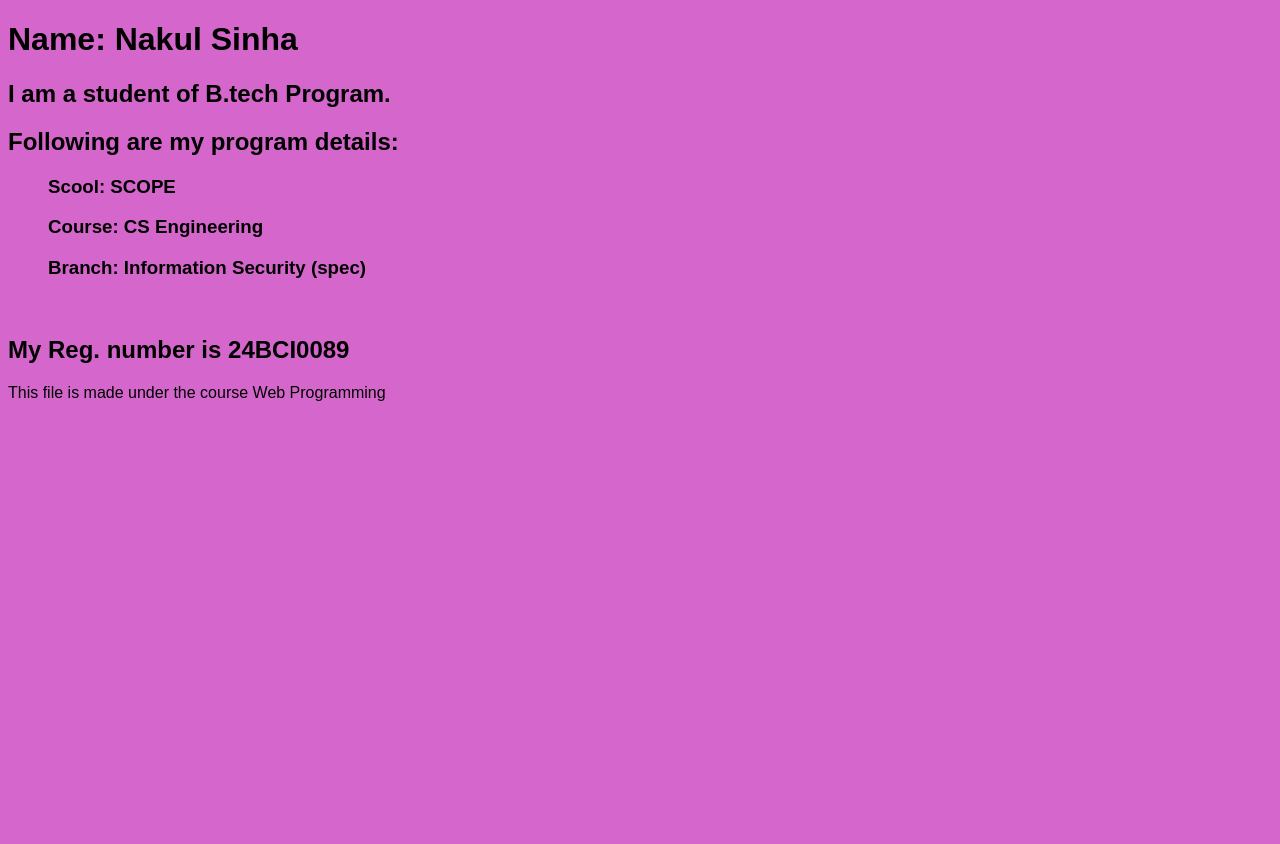
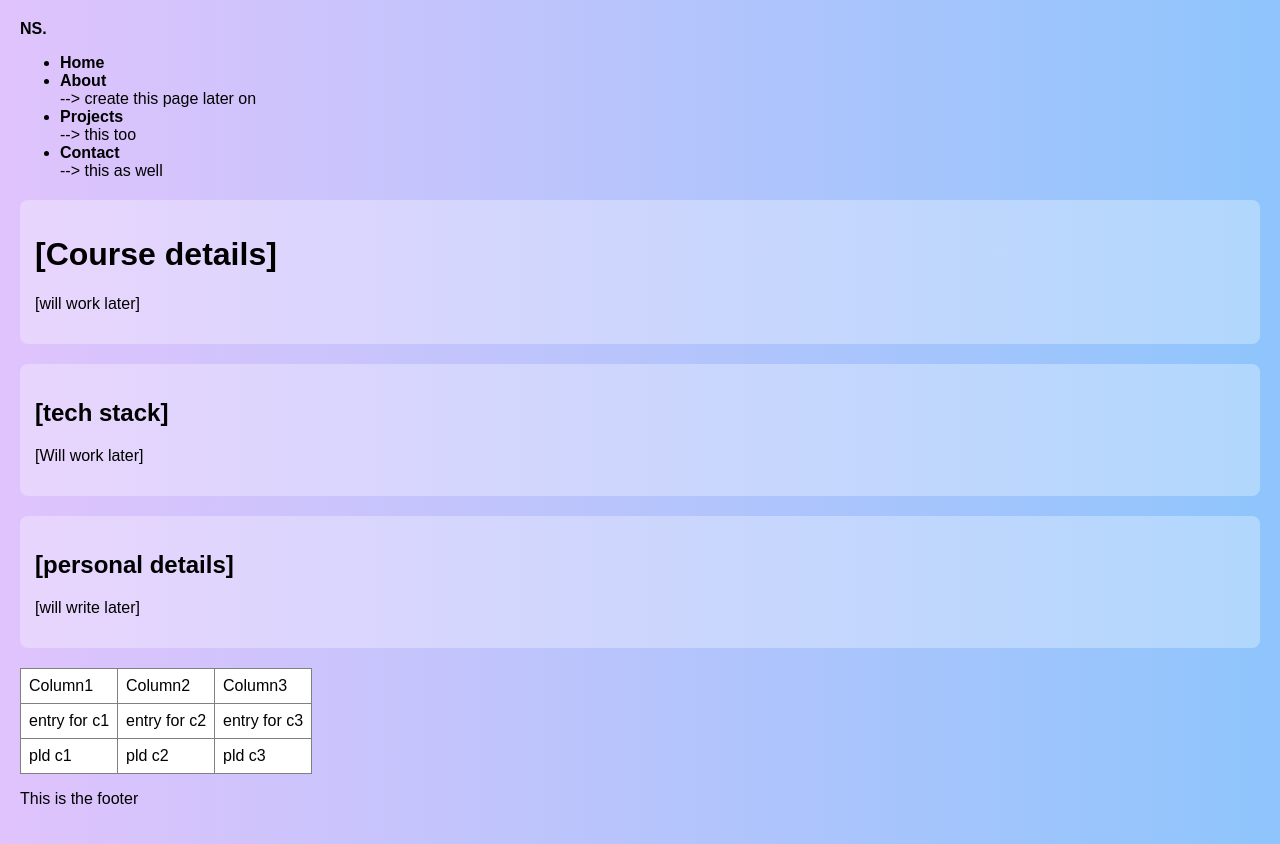
Before and after one commit to Nakul-Sinha/Lab_1, a plain HTML site: page index.html in a window 1280 px wide. Before the commit the page ends 800 px from the top, so only its background shows below. Drawn offline with Linux system fonts and the light colour scheme.

Commit message:
changes inn the main page

```diff
--- a/index.html
+++ b/index.html
@@ -1,33 +1,104 @@
 <!DOCTYPE html>
-<html>
+<html lang="en">
 
 <head>
-    <title>Lab 1 HW</title>
+    <meta charset="UTF-8">
+    <title>Nakul Sinha Lab work</title>
     <style>
         body {
-            background-color: #d567cc;
+            background: linear-gradient(to right, #e0c3fc, #8ec5fc);
+            /* Soft purple-blue gradient */
             color: black;
-            font-family: Arial, sans-serif;
+            font-family: sans-serif;
+            margin: 0;
+            padding: 20px;
+        }
+
+        header {
+            margin-bottom: 20px;
+        }
+
+        div {
+            margin-bottom: 20px;
+            padding: 15px;
+            background-color: rgba(255, 255, 255, 0.3);
+            /* Slight white tint for readability */
+            border-radius: 8px;
+        }
+
+        table {
+            background-color: white;
+            border-collapse: collapse;
+            margin-top: 20px;
+        }
+
+        td,
+        th {
+            padding: 8px;
+        }
+
+        a {
+            color: black;
+            text-decoration: none;
+            margin-right: 15px;
+            font-weight: bold;
+        }
+
+        a:hover {
+            text-decoration: underline;
         }
     </style>
 </head>
 
 <body>
+    <header>
+        <nav>
+            <a href="index.html" class="logo">NS.</a>
+            <ul class="nav-links">
+                <li><a href="index.html" class="active">Home</a></li>
+                <li><a href="about.html">About</a></li> --> create this page later on
+                <li><a href="projects.html">Projects</a></li> --> this too
+                <li><a href="contact.html">Contact</a></li> --> this as well
+            </ul>
+        </nav>
+    </header>
+    <!-- 3 Basic Divs -->
+    <div>
+        <h1>[Course details]</h1>
+        <p>[will work later]</p>
+    </div>
 
-    <h1>Name: Nakul Sinha</h1>
+    <div>
+        <h2>[tech stack]</h2>
+        <p>[Will work later]</p>
+    </div>
 
-    <h2>I am a student of B.tech Program.</h2>
-    <h2>Following are my program details: </h2>
-    <ol>
-        <h3>Scool: SCOPE</h3>
-        <h3>Course: CS Engineering</h3>
-        <h3>Branch: Information Security (spec)</h3>
-    </ol>
-    <br>
-    <h2> My Reg. number is 24BCI0089 </h2>
+    <div>
+        <h2>[personal details]</h2>
+        <p>[will write later]</p>
+    </div>
 
-    <p>This file is made under the course Web Programming</p>
+    <table border="1">
+        <tr>
+            <td>Column1</td>
+            <td>Column2</td>
+            <td>Column3</td>
+        </tr>
+        <tr>
+            <td>entry for c1</td>
+            <td>entry for c2</td>
+            <td>entry for c3</td>
+        </tr>
+        <tr>
+            <td>pld c1</td>
+            <td>pld c2</td>
+            <td>pld c3</td>
+        </tr>
+    </table>
 
+    <footer>
+        <p>This is the footer</p>
+    </footer>
 </body>
 
 </html>
--- /dev/null
+++ b/style.css
@@ -0,0 +1,278 @@
+:root {
+    --bg-color: #0f172a;
+    --card-bg: #1e293b;
+    --text-primary: #f8fafc;
+    --text-secondary: #94a3b8;
+    --accent-color: #38bdf8;
+    --accent-hover: #0ea5e9;
+    --font-main: 'Segoe UI', Tahoma, Geneva, Verdana, sans-serif;
+    --transition: all 0.3s ease;
+}
+
+* {
+    margin: 0;
+    padding: 0;
+    box-sizing: border-box;
+}
+
+body {
+    background-color: var(--bg-color);
+    color: var(--text-primary);
+    font-family: var(--font-main);
+    line-height: 1.6;
+    display: flex;
+    flex-direction: column;
+    min-height: 100vh;
+}
+
+/* Header & Nav */
+header {
+    background-color: rgba(15, 23, 42, 0.9);
+    backdrop-filter: blur(10px);
+    border-bottom: 1px solid rgba(255, 255, 255, 0.1);
+    position: sticky;
+    top: 0;
+    z-index: 1000;
+}
+
+nav {
+    max-width: 1200px;
+    margin: 0 auto;
+    padding: 1rem 2rem;
+    display: flex;
+    justify-content: space-between;
+    align-items: center;
+}
+
+.logo {
+    font-size: 1.5rem;
+    font-weight: 700;
+    color: var(--accent-color);
+    text-decoration: none;
+    letter-spacing: -0.5px;
+}
+
+.nav-links {
+    display: flex;
+    gap: 2rem;
+    list-style: none;
+}
+
+.nav-links a {
+    color: var(--text-secondary);
+    text-decoration: none;
+    font-weight: 500;
+    transition: var(--transition);
+}
+
+.nav-links a:hover,
+.nav-links a.active {
+    color: var(--accent-color);
+}
+
+/* Main Content */
+main {
+    flex: 1;
+    width: 100%;
+    max-width: 1200px;
+    margin: 0 auto;
+    padding: 2rem;
+}
+
+/* Hero Section */
+.hero {
+    min-height: 70vh;
+    display: flex;
+    flex-direction: column;
+    justify-content: center;
+    align-items: flex-start;
+    animation: fadeIn 1s ease-out;
+}
+
+.hero h1 {
+    font-size: 4rem;
+    line-height: 1.1;
+    margin-bottom: 1rem;
+    background: linear-gradient(to right, var(--text-primary), var(--accent-color));
+    -webkit-background-clip: text;
+    background-clip: text;
+    color: transparent;
+}
+
+.hero p {
+    font-size: 1.5rem;
+    color: var(--text-secondary);
+    max-width: 600px;
+    margin-bottom: 2rem;
+}
+
+.cta-button {
+    display: inline-block;
+    padding: 0.8rem 2rem;
+    background-color: var(--accent-color);
+    color: var(--bg-color);
+    text-decoration: none;
+    font-weight: 600;
+    border-radius: 5px;
+    transition: var(--transition);
+}
+
+.cta-button:hover {
+    background-color: var(--accent-hover);
+    transform: translateY(-2px);
+}
+
+/* Sections General */
+section {
+    padding: 4rem 0;
+}
+
+h2 {
+    font-size: 2.5rem;
+    margin-bottom: 2rem;
+    color: var(--text-primary);
+    position: relative;
+    display: inline-block;
+}
+
+h2::after {
+    content: '';
+    position: absolute;
+    left: 0;
+    bottom: -10px;
+    width: 100%;
+    height: 4px;
+    background-color: var(--accent-color);
+    border-radius: 2px;
+}
+
+/* About Grid */
+.about-grid {
+    display: grid;
+    grid-template-columns: 1fr;
+    gap: 2rem;
+    background: var(--card-bg);
+    padding: 2rem;
+    border-radius: 12px;
+    border: 1px solid rgba(255,255,255,0.05);
+}
+
+.about-details ul {
+    list-style: none;
+}
+
+.about-details li {
+    margin-bottom: 1rem;
+    font-size: 1.1rem;
+    display: flex;
+    align-items: center;
+}
+
+.about-details strong {
+    color: var(--accent-color);
+    width: 120px;
+    display: inline-block;
+}
+
+/* Projects Grid */
+.projects-grid {
+    display: grid;
+    grid-template-columns: repeat(auto-fit, minmax(300px, 1fr));
+    gap: 2rem;
+}
+
+.project-card {
+    background-color: var(--card-bg);
+    padding: 2rem;
+    border-radius: 12px;
+    border: 1px solid rgba(255,255,255,0.05);
+    transition: var(--transition);
+}
+
+.project-card:hover {
+    transform: translateY(-5px);
+    border-color: var(--accent-color);
+}
+
+.project-card h3 {
+    margin-bottom: 1rem;
+    color: var(--accent-color);
+}
+
+.project-tags {
+    margin-top: 1rem;
+    display: flex;
+    gap: 0.5rem;
+    flex-wrap: wrap;
+}
+
+.tag {
+    background-color: rgba(56, 189, 248, 0.1);
+    color: var(--accent-color);
+    padding: 0.2rem 0.8rem;
+    border-radius: 20px;
+    font-size: 0.85rem;
+}
+
+/* Contact Form */
+.contact-container {
+    display: grid;
+    grid-template-columns: 1fr 1fr;
+    gap: 4rem;
+}
+
+.contact-form {
+    display: flex;
+    flex-direction: column;
+    gap: 1.5rem;
+}
+
+.form-group {
+    display: flex;
+    flex-direction: column;
+    gap: 0.5rem;
+}
+
+.form-group label {
+    color: var(--text-secondary);
+}
+
+.form-group input,
+.form-group textarea {
+    padding: 1rem;
+    background-color: var(--card-bg);
+    border: 1px solid rgba(255,255,255,0.1);
+    border-radius: 5px;
+    color: var(--text-primary);
+    font-family: inherit;
+}
+
+/* Footer */
+footer {
+    text-align: center;
+    padding: 2rem;
+    color: var(--text-secondary);
+    border-top: 1px solid rgba(255,255,255,0.1);
+    margin-top: auto;
+}
+
+/* Responsive */
+@media (max-width: 768px) {
+    .hero h1 {
+        font-size: 2.5rem;
+    }
+
+    .contact-container {
+        grid-template-columns: 1fr;
+    }
+
+    nav {
+        flex-direction: column;
+        gap: 1rem;
+    }
+}
+
+@keyframes fadeIn {
+    from { opacity: 0; transform: translateY(20px); }
+    to { opacity: 1; transform: translateY(0); }
+}
```
Also changed, not shown: lab1.html (deleted, +0 -34 lines).
